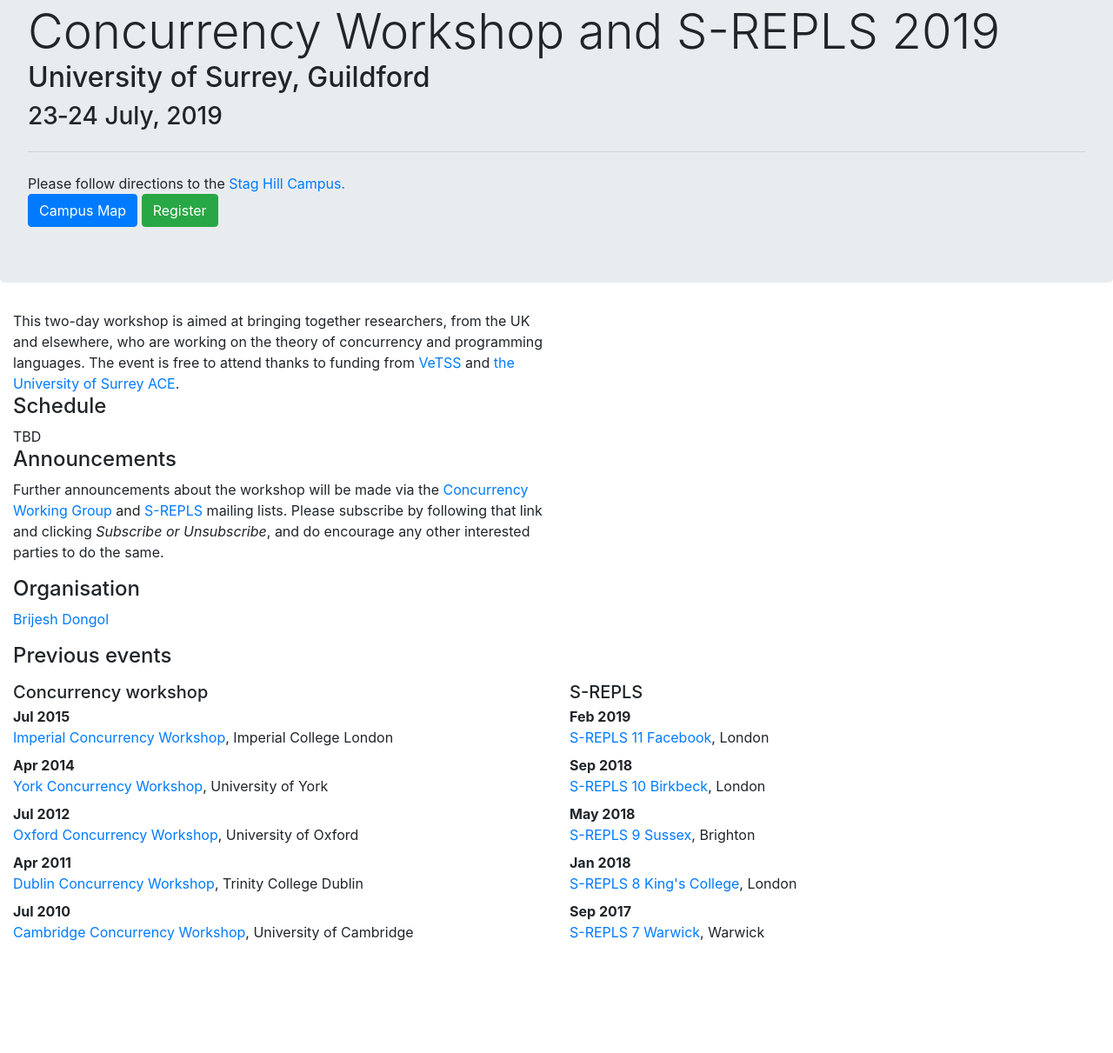
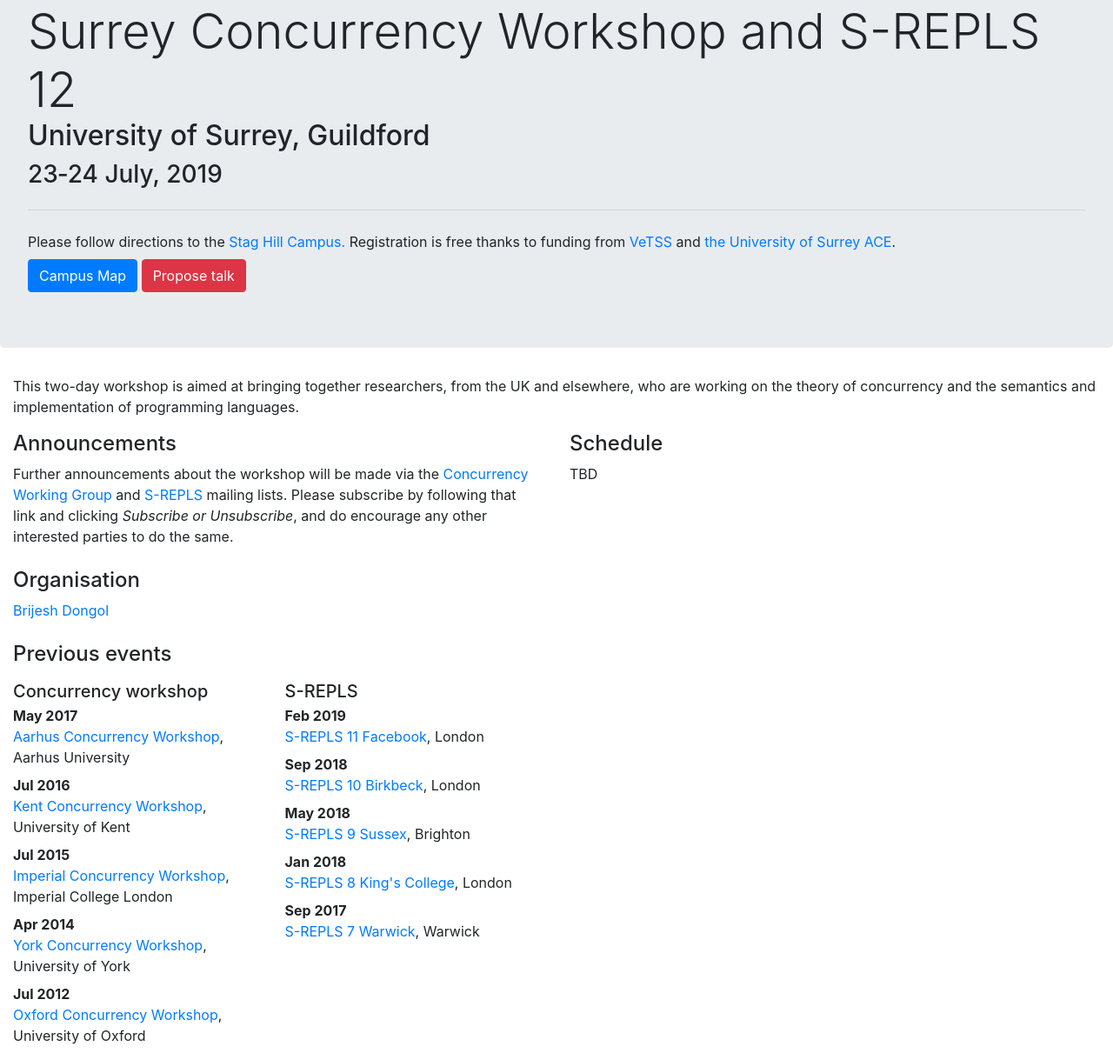
Before and after one commit to cw-srepls-19/cw-srepls-19.github.com, a plain HTML site: page index.html in a window 1280 px wide. Shown: the part 117-1328 px from the top of the page at 87% size. Before the commit the page ends 1209 px from the top, so only its background shows below. Drawn offline with Linux system fonts and the light colour scheme.

Commit message:
no message

```diff
--- a/index.html
+++ b/index.html
@@ -1,9 +1,9 @@
 <!DOCTYPE html PUBLIC "-//W3C//DTD XHTML 1.0 Strict//EN" "http://www.w3.org/TR/xhtml1/DTD/xhtml1-strict.dtd">
 <html xmlns="http://www.w3.org/1999/xhtml" xml:lang="en" lang="en"><head>
 <meta http-equiv="content-type" content="text/html; charset=UTF-8">
-<title>University of Surrey Concurrency Workshop and S-REPLS 2019</title>
+<title>Surrey Concurrency Workshop and S-REPLS 12</title>
 <meta charset="utf-8">
-  <meta name="viewport" content="width=device-width, initial-scale=1">
+  <!-- <meta name="viewport" content="width=device-width, initial-scale=1"> -->
   <link href="index_files/bootstrap.min.css" rel="stylesheet">
   </head>
 
@@ -42,87 +42,58 @@
 </nav>
 
 <div class="jumbotron">
-  <div class="display-4">Concurrency Workshop and S-REPLS 2019</div>
+  <div class="display-4">Surrey Concurrency Workshop and S-REPLS 12</div>
   <div class="lead"><h2>University of Surrey, Guildford </h2></div>
   <div class="lead"><h3>23‐24 July, 2019</h3></div>
   <div class="mt-2"></div>
   <hr class="my-4">
 
-    <a class="anchor" name="venue">Please follow directions to the <a href="https://www.surrey.ac.uk/visit-university/how-get-here">Stag Hill Campus.</a> </a>
+    <a class="anchor" name="venue">Please follow directions to the <a href="https://www.surrey.ac.uk/visit-university/how-get-here">Stag Hill Campus.</a> Registration is free thanks to funding from <a href="https://vetss.org.uk/">VeTSS</a> and <a href="https://www.surrey.ac.uk/cs/research/projects/academic_centre_of_excellence_in_cyber_security_research_university_of_surrey.htm">the University of Surrey ACE</a>. </a>
 
 
-    <div><a class="btn btn-primary" href="campusmap.pdf" role="button">Campus Map</a> <a class="anchor" name="register"><a class="btn btn-success" href="" role="button">Register</a></a></div>
-
+    <div class="pt-2">
+      <a class="btn btn-primary" href="campusmap.pdf" role="button">Campus Map</a>
+      <!-- <a class="anchor" name="register"><a class="btn btn-success" href="" role="button">Register</a></a> -->
+      <a class="anchor" name="register"><a class="btn btn-danger" href="mailto:b.dongol@surrey.ac.uk ?subject=Talk for concurrency workshop/S-REPLS" role="button">Propose talk</a></a></div>
+    </div>
   </div>
 
-<div class="col-sm-6"> This two-day workshop is aimed at bringing together researchers, from the
-    UK and elsewhere, who are working on the theory of concurrency and programming languages. The event is free to attend thanks to funding from <a href="">VeTSS</a> and <a href="">the University of Surrey ACE</a>. </div>
+  <div class="container-fluid"> This two-day workshop is aimed at bringing together researchers, from the UK and elsewhere, who are working on the theory of concurrency and the semantics and implementation of programming languages.
 
 
- <!-- <div class="col-sm-12">&nbsp;</div> -->
 
-<div class="col-sm-6">
-  <h4><a class="anchor" name="schedule"></a>Schedule</h4>
-  TBD
-  <!---
-      <div class="col-sm-8">
-	<h4><a class="anchor" name="talks"></a>Programme</h4>
 
-	<dl>
-
-	  <h4>Wednesday 15th July</h4>
-
-	  <dt>12:00</dt><dd>Buffet lunch</dd>
-
-	  <dt>13:00</dt><dd>Welcome</dd>
-
-	  <dt>13:10</dt><dd> author <i><a href="http://multicore.doc.ic.ac.uk/icw2015/Slides/Roland-Meyer.pdf">Title</a>.</i> <span class="abslink" id="talk6">Abstract</span><span class="abs" id="abs6">: Fill <a href="video">Video</a>.</dd>
-	  </div>	    --->
+<div class="row">
+  <div class="col-sm-6 pt-3 pt-0 pl-0">
+    <div class="container-fluid">
+      <h4><a class="anchor" name="announcements"></a>Announcements</h4>
+      Further announcements about the workshop will be made via the <a href="http://www.jiscmail.ac.uk/CONCURRENCYWG">Concurrency Working
+	Group</a> and <a href="http://www.jiscmail.ac.uk/srepls">S-REPLS</a> mailing lists. Please subscribe by following that link and
+      clicking <i>Subscribe or Unsubscribe</i>, and do encourage any other
+      interested parties to do the same.
     </div>
 
-<div class="col-sm-6">
-<h4><a class="anchor" name="announcements"></a>Announcements</h4>
-<p> Further announcements about the workshop will be made via the <a href="http://www.jiscmail.ac.uk/CONCURRENCYWG">Concurrency Working
-  Group</a> and <a href="http://www.jiscmail.ac.uk/srepls">S-REPLS</a> mailing lists. Please subscribe by following that link and
-  clicking <i>Subscribe or Unsubscribe</i>, and do encourage any other
-  interested parties to do the same. <!-- You can also follow the <a href="https://twitter.com/iConcurrency">Imperial Concurrency Workshop</a> on Twitter.</p> -->
-</div>
-
-<div class="col-sm-6">
+    <div class="container pt-4">
       <h4><a class="anchor" name="organisation"></a>Organisation</h4>
       <a href="https://brijeshdongol.github.io/">Brijesh Dongol</a>
-<!-- <ul> -->
-<!-- <\!---   -->
-<!--   <li><a href="http://www.doc.ic.ac.uk/~pg/">Philippa Gardner</a></li> -->
-<!--   <li><a href="http://www.doc.ic.ac.uk/~azalea/">Azalea Raad</a></li> -->
-<!--   <li><a href="http://www.doc.ic.ac.uk/~jpw48/">John Wickerson</a> (all enquiries)</li> -->
-<!-- </ul> -->
-<!-- <h4><a class="anchor" name="steering"></a>Steering Committee</h4> -->
-<!-- <ul> -->
-<!--   <li><a href="https://www.cs.kent.ac.uk/people/staff/mjb211/">Mark Batty</a></li> -->
-<!--   <li><a href="https://www-users.cs.york.ac.uk/~miked/">Mike Dodds</a></li> -->
-<!--   <li><a href="https://www.doc.ic.ac.uk/~pg/">Philippa Gardner</a></li> -->
-<!--   <li><a href="http://homepages.cs.ncl.ac.uk/cliff.jones/">Cliff Jones</a></li> -->
-<!--   <li><a href="https://www.microsoft.com/en-us/research/people/mattpark/">Matthew Parkinson</a></li> -->
-<!--   <li><a href="http://www.doc.ic.ac.uk/~jpw48/">John Wickerson</a></li>--\-> -->
-<!-- </ul> -->
     </div>
 
 
 
 
-<div class="pt-3"></div>
-<div class="container-fluid">
+    <div class="container-fluid pt-4">
       <h4><a class="anchor" name="previous"></a>Previous events</h4>
       <div class="pt-2">
 	<div class="row">
 	  <div class="col-sm">
 	    <h5 class="mb-1">Concurrency workshop</h5>
+	    <dt>May 2017</dt><dd><a href="http://conferences.au.dk/acw/">Aarhus Concurrency Workshop</a>, Aarhus University</dd>
+	    <dt>Jul 2016</dt><dd><a href="https://www.cs.kent.ac.uk/events/kcw/">Kent Concurrency Workshop</a>, University of Kent</dd>
 	    <dt>Jul 2015</dt><dd><a href="http://multicore.doc.ic.ac.uk/icw2015/">Imperial Concurrency Workshop</a>, Imperial College London</dd>
 	    <dt>Apr 2014</dt><dd><a href="http://www-users.cs.york.ac.uk/~miked/ycw2014/">York Concurrency Workshop</a>, University of York</dd>
 	    <dt>Jul 2012</dt><dd><a href="http://www.cs.ox.ac.uk/people/hongseok.yang/ccw12/index.html">Oxford Concurrency Workshop</a>, University of Oxford</dd>
-	<dt>Apr 2011</dt><dd><a href="https://www.scss.tcd.ie/Vasileios.Koutavas/dcw2011/">Dublin Concurrency Workshop</a>, Trinity College Dublin</dd>
-	<dt>Jul 2010</dt><dd><a href="http://www-users.cs.york.ac.uk/~miked//ccw2010/index.html">Cambridge Concurrency Workshop</a>, University of Cambridge</dd>
+	    <!-- <dt>Apr 2011</dt><dd><a href="https://www.scss.tcd.ie/Vasileios.Koutavas/dcw2011/">Dublin Concurrency Workshop</a>, Trinity College Dublin</dd> -->
+	    <!-- <dt>Jul 2010</dt><dd><a href="http://www-users.cs.york.ac.uk/~miked//ccw2010/index.html">Cambridge Concurrency Workshop</a>, University of Cambridge</dd> -->
 	    <!-- <dt>Nov 2009</dt><dd>Northern Concurrency Workshop, University of Newcastle</dd> -->
 	    <!-- <dt>Jan 2009</dt><dd><a href="http://tinyurl.com/QMConcurrency09">Concurrency Theory Workshop</a>, Queen Mary University of London</dd> -->
 	  </div>
@@ -137,6 +108,26 @@
 	</div>
       </div>
     </div>
+  </div>
+
+  <div class="col-sm-6 pt-3">
+    <h4><a class="anchor" name="schedule"></a>Schedule</h4>
+    TBD
+    <!-- <div class="col-sm-8"> -->
+      <!-- 	<h4><a class="anchor" name="talks"></a>Programme</h4> -->
+
+      <!-- 	<dl> -->
+
+	<!-- 	  <h4>Wednesday 15th July</h4> -->
+
+	<!-- 	  <dt>12:00</dt><dd>Buffet lunch</dd> -->
+
+	<!-- 	  <dt>13:00</dt><dd>Welcome</dd> -->
+
+	<!-- 	  <dt>13:10</dt><dd> author <i><a href="http://multicore.doc.ic.ac.uk/icw2015/Slides/Roland-Meyer.pdf">Title</a>.</i> <span class="abslink" id="talk6">Abstract</span><span class="abs" id="abs6">: Fill <a href="video">Video</a>.</dd> -->
+	  <!-- 	  </div> -->
+      </div>
+    </div>
 
 
 
```
Lines whose indentation alone changed are shown as unchanged.
